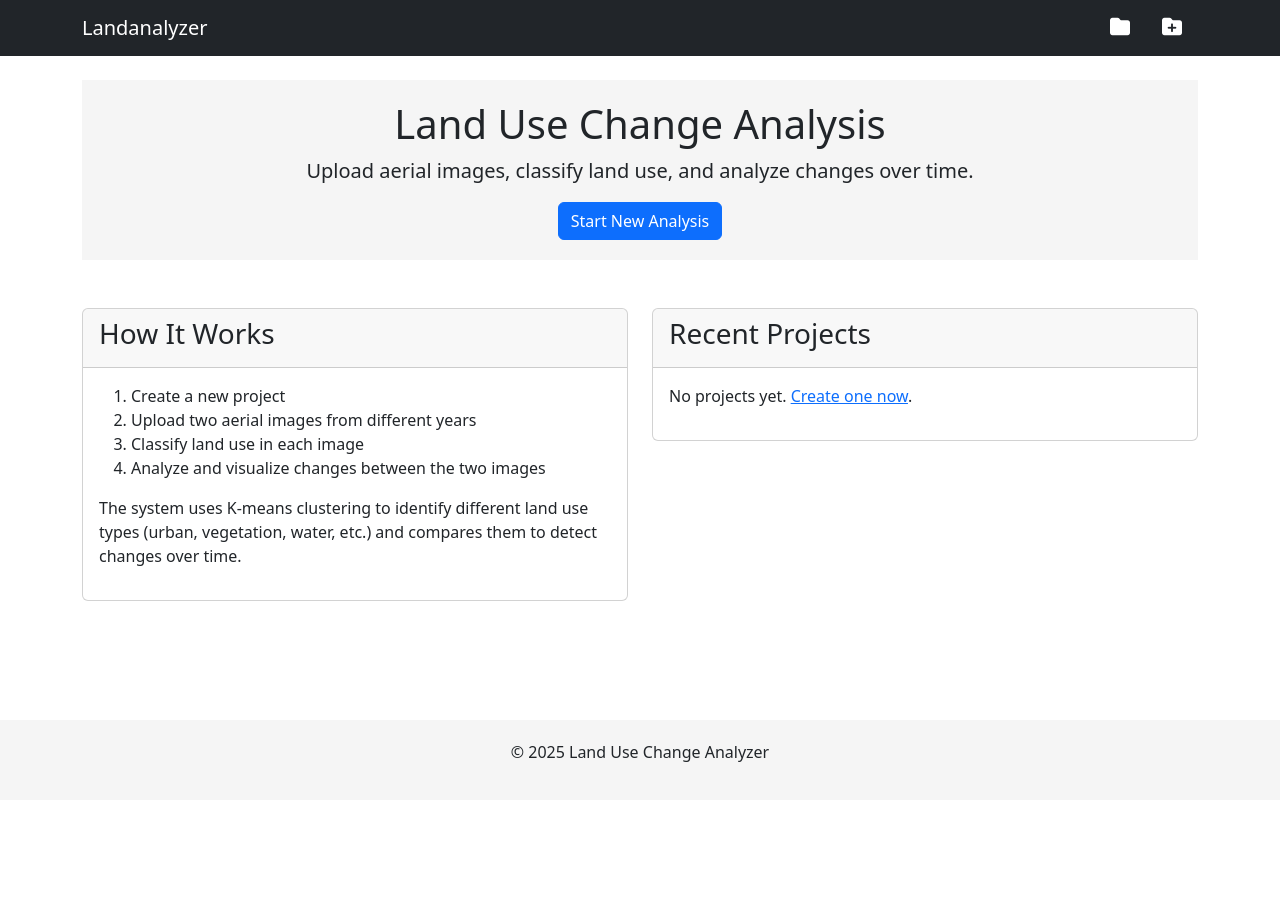
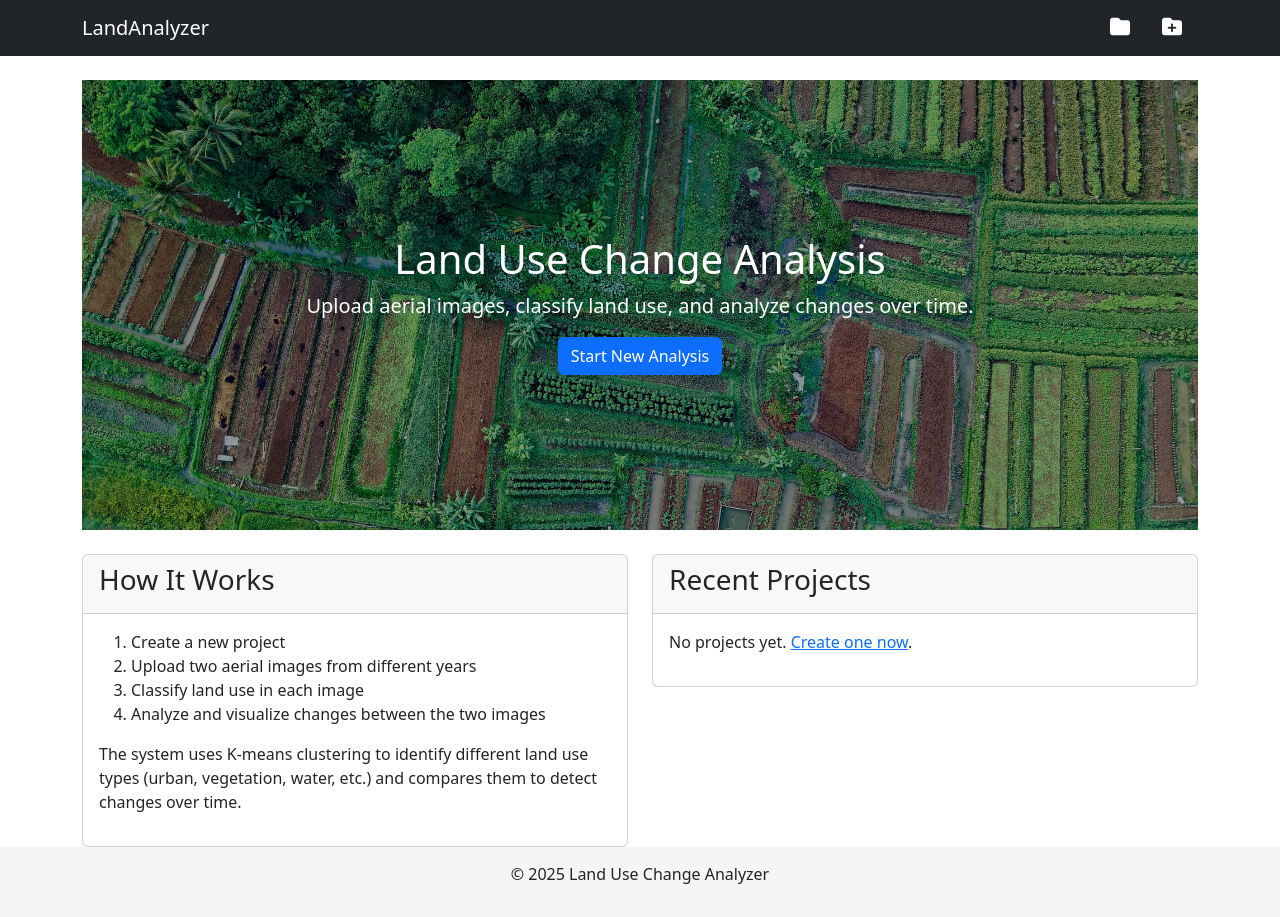
Before and after one commit to Philip38-hub/land-use-change-analyzer, a Django app: page / in a window 1280 px wide. Before the commit the page ends 762 px from the top, so only its background shows below. Run offline with Django 4.2, Linux system fonts and the light colour scheme; data that the repository does not hold is empty.

Commit message:
refactor code to seperate css file and add image background image to the landing page

```diff
--- /dev/null
+++ b/analyzer/static/css/style.css
@@ -0,0 +1,65 @@
+html, body {
+    min-height: 100vh;
+}
+
+body {
+    display: flex;
+    flex-direction: column;
+}
+
+.container.mt-4 {
+    flex: 1 0 auto;
+}
+
+.footer-section {
+    margin-top: auto;
+    flex-shrink: 0;
+}
+
+.map-container {
+    height: 400px;
+    margin-bottom: 20px;
+}
+
+.chart-container {
+    height: 300px;
+    margin-bottom: 20px;
+}
+
+.header-section {
+    height: 450px;
+    background-image: url('../background.jpg');
+    background-size: cover;
+    background-position: center;
+    position: relative;
+    padding: 0;
+    display: flex;
+    align-items: center;
+    justify-content: center;
+    margin-bottom: 20px;
+}
+
+.header-section::before {
+    content: '';
+    position: absolute;
+    top: 0;
+    left: 0;
+    right: 0;
+    bottom: 0;
+    background-color: rgba(0, 0, 0, 0.4);
+    z-index: 1;
+}
+
+.header-section .container {
+    position: relative;
+    z-index: 2;
+    color: white;
+    text-align: center;
+}
+
+.footer-section {
+    background-color: #f5f5f5;
+    padding: 15px 0;
+    margin-top: auto;
+    flex-shrink: 0;
+}
--- a/analyzer/templates/base.html
+++ b/analyzer/templates/base.html
@@ -1,58 +1,21 @@
 <!DOCTYPE html>
 <html lang="en">
 <head>
+    {% load static %}
     <meta charset="UTF-8">
     <meta name="viewport" content="width=device-width, initial-scale=1.0">
     <title>{% block title %}LandAnalyzer{% endblock %}</title>
     <link href="https://cdn.jsdelivr.net/npm/bootstrap@5.3.0-alpha1/dist/css/bootstrap.min.css" rel="stylesheet">
-    <link rel="stylesheet" href="https://unpkg.com/leaflet@1.9.3/dist/leaflet.css">
+    <!-- <link rel="stylesheet" href="https://unpkg.com/leaflet@1.9.3/dist/leaflet.css"> add intereractive map later-->
     <link rel="stylesheet" href="https://cdnjs.cloudflare.com/ajax/libs/font-awesome/6.4.0/css/all.min.css">
-    <style>
-        html, body {
-            height: 100%;
-            margin: 0;
-        }
-
-        body {
-            display: flex;
-            flex-direction: column;
-            min-height: 100vh;
-        }
-
-        .container.mt-4 {
-            flex: 1 0 auto;
-        }
-
-        .map-container {
-            height: 400px;
-            margin-bottom: 20px;
-        }
-
-        .chart-container {
-            height: 300px;
-            margin-bottom: 20px;
-        }
-
-        .header-section {
-            background-color: #f5f5f5;
-            padding: 20px 0;
-            margin-bottom: 20px;
-        }
-
-        .footer-section {
-            background-color: #f5f5f5;
-            padding: 20px 0;
-            margin-top: auto;
-            flex-shrink: 0;
-        }
-    </style>
+    <link rel="stylesheet" href="{% static 'css/style.css' %}">
     {% block extra_css %}{% endblock %}
 </head>
 <body>
     <nav class="navbar navbar-expand-lg navbar-dark bg-dark">
         <div class="container">
             <!-- Logo on the left -->
-            <a class="navbar-brand" href="{% url 'index' %}">Landanalyzer</a>
+            <a class="navbar-brand" href="{% url 'index' %}">LandAnalyzer</a>
 
             <!-- Mobile toggle button -->
             <button class="navbar-toggler" type="button" data-bs-toggle="collapse" data-bs-target="#navbarNav">
@@ -87,7 +50,7 @@
         {% block content %}{% endblock %}
     </div>
 
-    <footer class="footer-section mt-5">
+    <footer class="footer-section">
         <div class="container">
             <div class="row">
                 <div class="col-md-12 text-center">
--- a/analyzer/templates/index.html
+++ b/analyzer/templates/index.html
@@ -1,13 +1,15 @@
 {% extends 'base.html' %}
 
 {% block content %}
-<div class="header-section text-center">
-    <h1>Land Use Change Analysis</h1>
-    <p class="lead">Upload aerial images, classify land use, and analyze changes over time.</p>
-    <a href="{% url 'project_create' %}" class="btn btn-primary">Start New Analysis</a>
+<div class="header-section">
+    <div class="container">
+        <h1>Land Use Change Analysis</h1>
+        <p class="lead">Upload aerial images, classify land use, and analyze changes over time.</p>
+        <a href="{% url 'project_create' %}" class="btn btn-primary">Start New Analysis</a>
+    </div>
 </div>
 
-<div class="row mt-5">
+<div class="row mt-4">
     <div class="col-md-6">
         <div class="card">
             <div class="card-header">
```
Also changed, not shown: analyzer/static/background.jpg (added).
